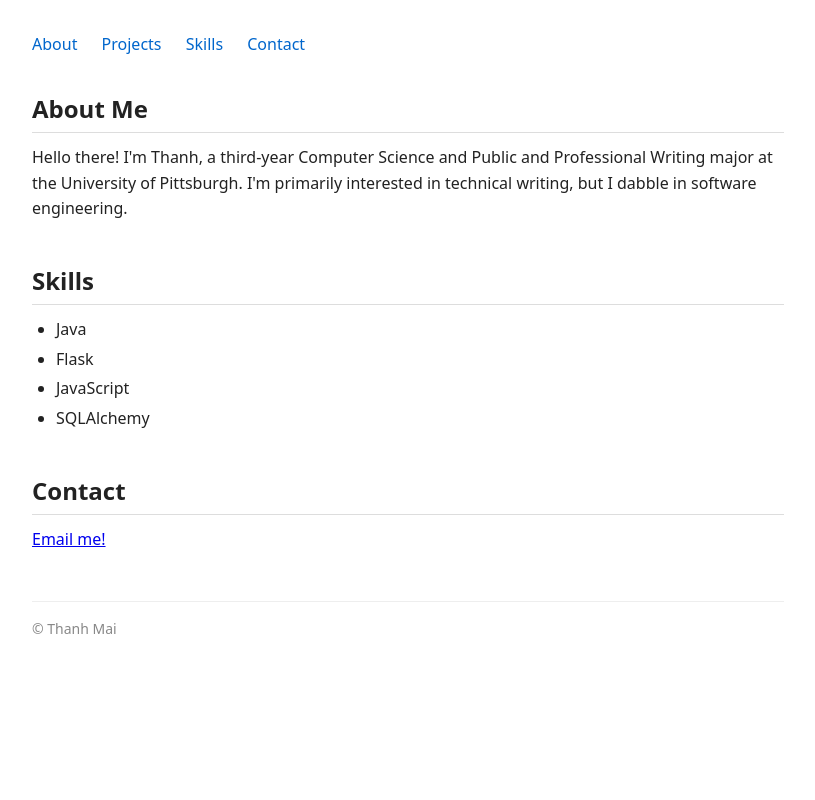
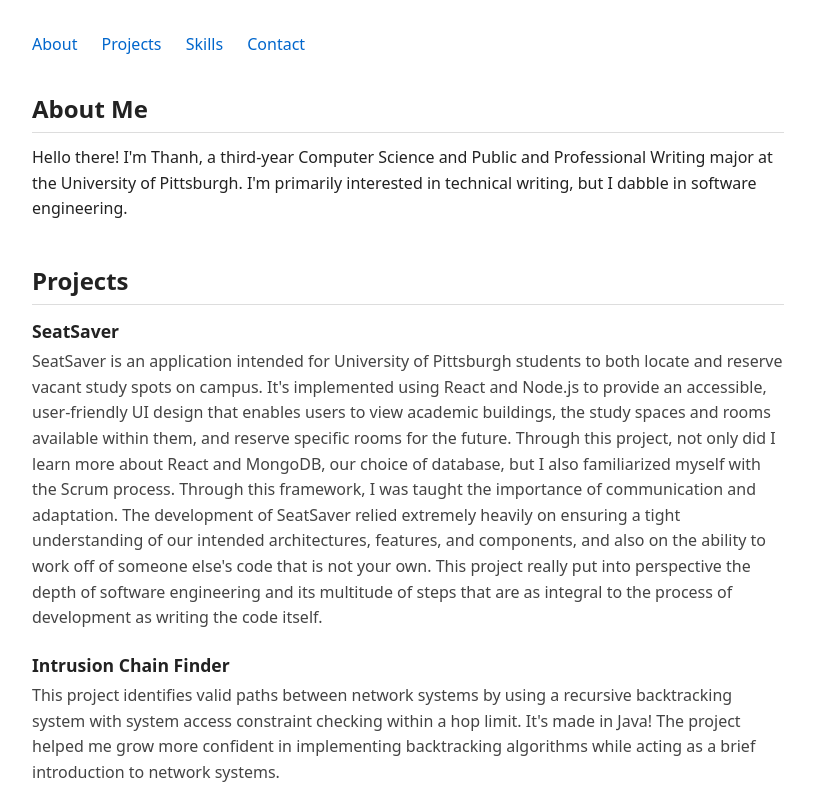
Before and after one commit to thnhmi77/portfolio, a plain HTML site: page index.html in a window 1280 px wide. Shown: the top 800 px of the page, without its empty margins (232-1047 px from the left). Drawn offline with Linux system fonts and the light colour scheme.

Commit message:
all better now

```diff
--- a/index.html
+++ b/index.html
@@ -26,7 +26,32 @@
        Hello there! I'm Thanh, a third-year Computer Science and Public and Professional Writing major at the University of Pittsburgh. I'm primarily interested in technical writing, but I dabble in software engineering.
     </section>
 
+    <section id="projects">
+      <h2>Projects</h2>
 
+      <!-- Example project entry structure: copy, fill in, and add at least 2:
+      <div class="project">
+        <h3>Project Name</h3>
+        <p>What the project does, the technologies used, and what you learned.</p>
+      </div>
+      -->
+
+      <!-- TODO: Add at least 2 project entries using the structure above -->
+      <div class="project">
+        <h3>SeatSaver</h3>
+        <p>SeatSaver is an application intended for University of Pittsburgh students to both locate and reserve vacant study spots on campus. It's implemented using React and Node.js to provide an accessible, user-friendly UI design that enables users to view academic buildings, the study spaces and rooms available within them, and reserve specific rooms for the future. Through this project, not only did I learn more about React and MongoDB, our choice of database, but I also familiarized myself with the Scrum process. Through this framework, I was taught the importance of communication and adaptation. The development of SeatSaver relied extremely heavily on ensuring a tight understanding of our intended architectures, features, and components, and also on the ability to work off of someone else's code that is not your own.
+          This project really put into perspective the depth of software engineering and its multitude of steps that are as integral to the process of development as writing the code itself.
+        </p>
+      </div>
+
+      <div class="project">
+        <h3>Intrusion Chain Finder</h3>
+        <p>This project identifies valid paths between network systems by using a recursive backtracking system with system access constraint checking within a hop limit.
+          It's made in Java! The project helped me grow more confident in implementing backtracking algorithms while acting as a brief introduction to network systems.
+        </p>
+      </div>
+
+    </section>
 
     <section id="skills">
       <h2>Skills</h2>
```
